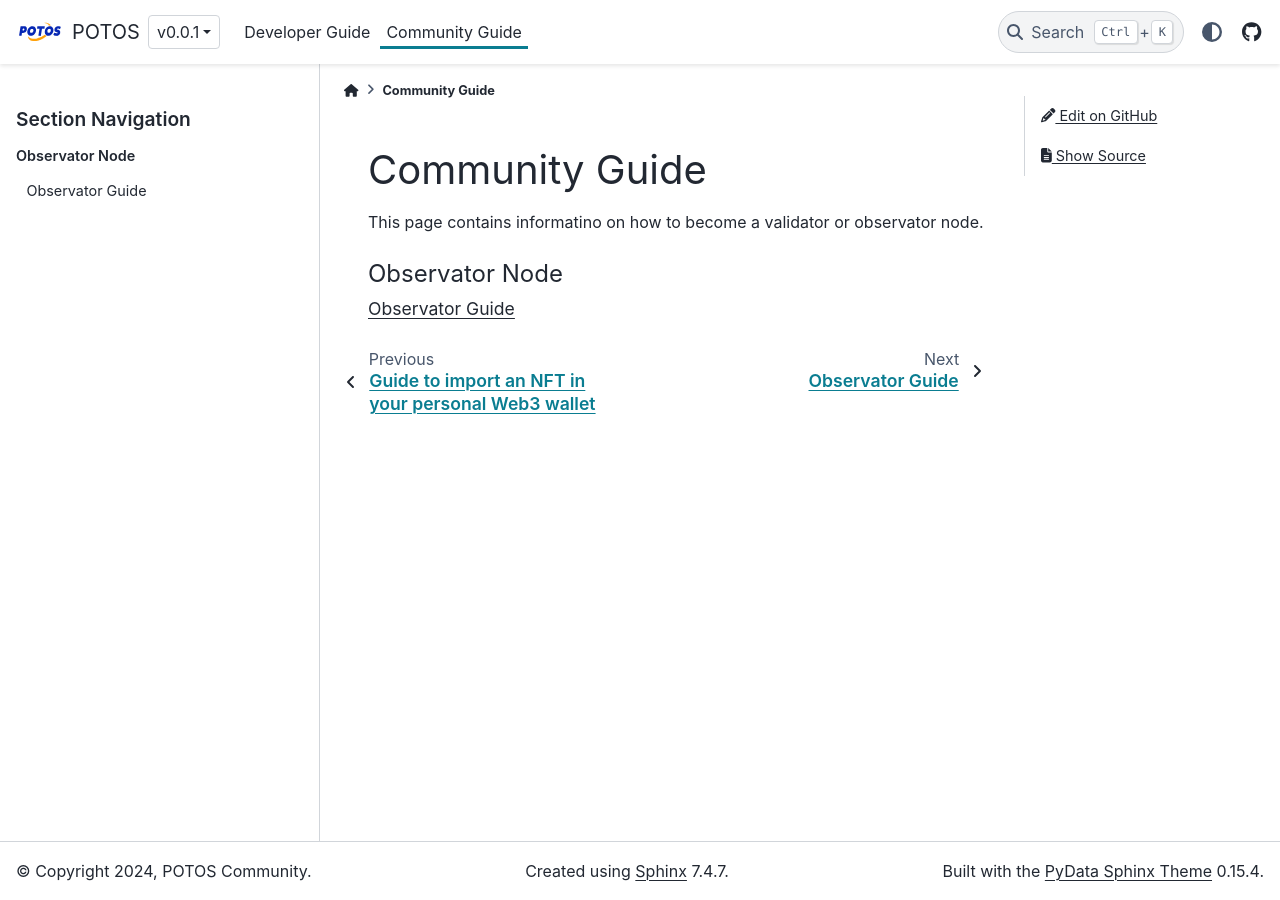
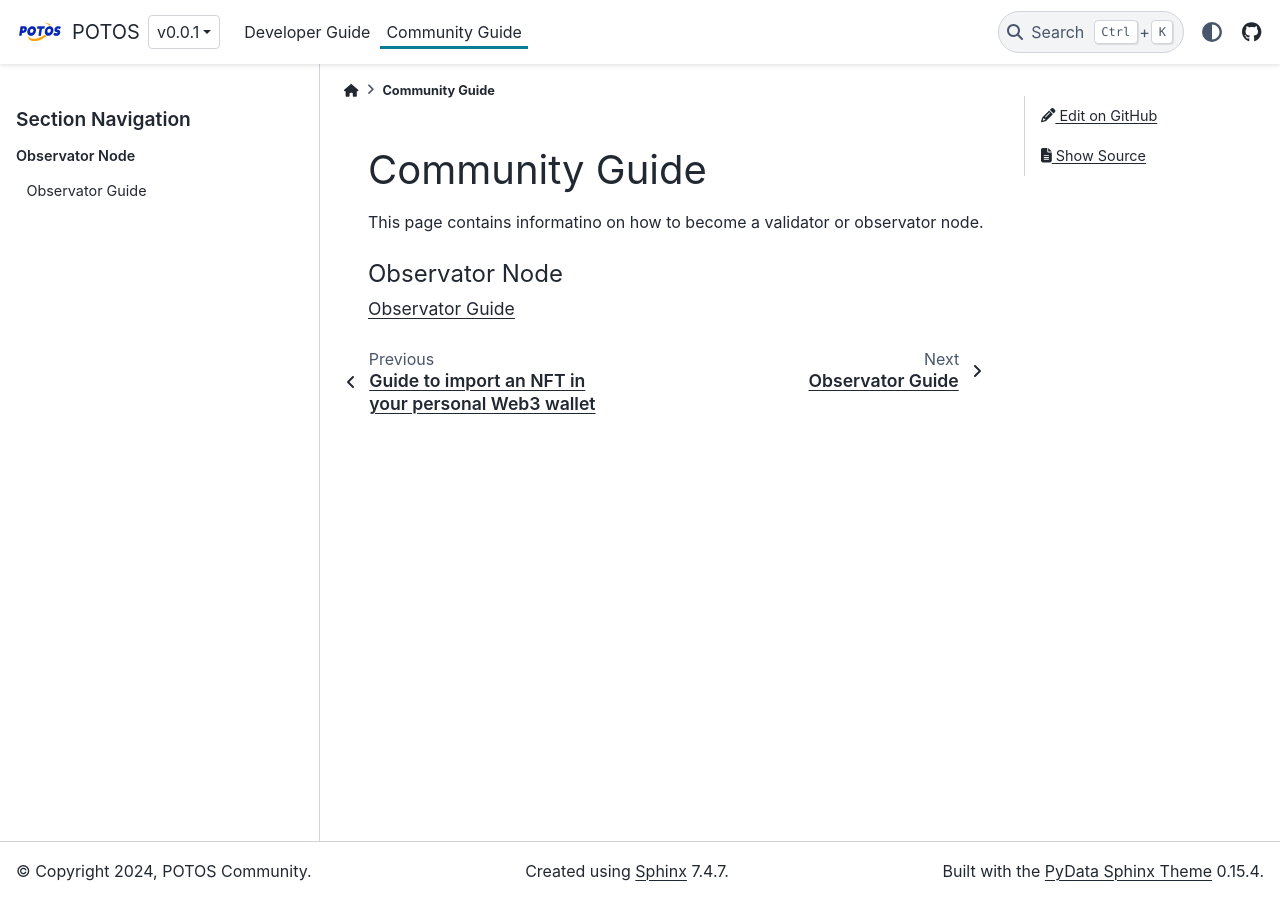
Before and after one commit to potoshk/potos-docs, a Sphinx documentation site: the page built from docs/community/index.md, in a window 1280 px wide. Built offline with Sphinx 7.4.7 and the PyData theme 0.15.4, drawn with Linux system fonts in a browser that asks for light colours; pages that are not in the unit, such as notebooks, are missing from menus.

Commit message:
modify css link

```diff
--- a/docs/_static/custom.css
+++ b/docs/_static/custom.css
@@ -69,3 +69,14 @@ a:hover{
 a:active{
   color: #2B67FA !important;
 }
+
+/* 修改上一页/下一页链接的颜色 */
+.prev-next-area a.left-prev .prev-next-title,
+.prev-next-area a.right-next .prev-next-title {
+  color: #222832 !important;
+}
+
+.prev-next-area a.left-prev:hover .prev-next-title,
+.prev-next-area a.right-next:hover .prev-next-title {
+  color: #2B67FA !important;
+}
```
